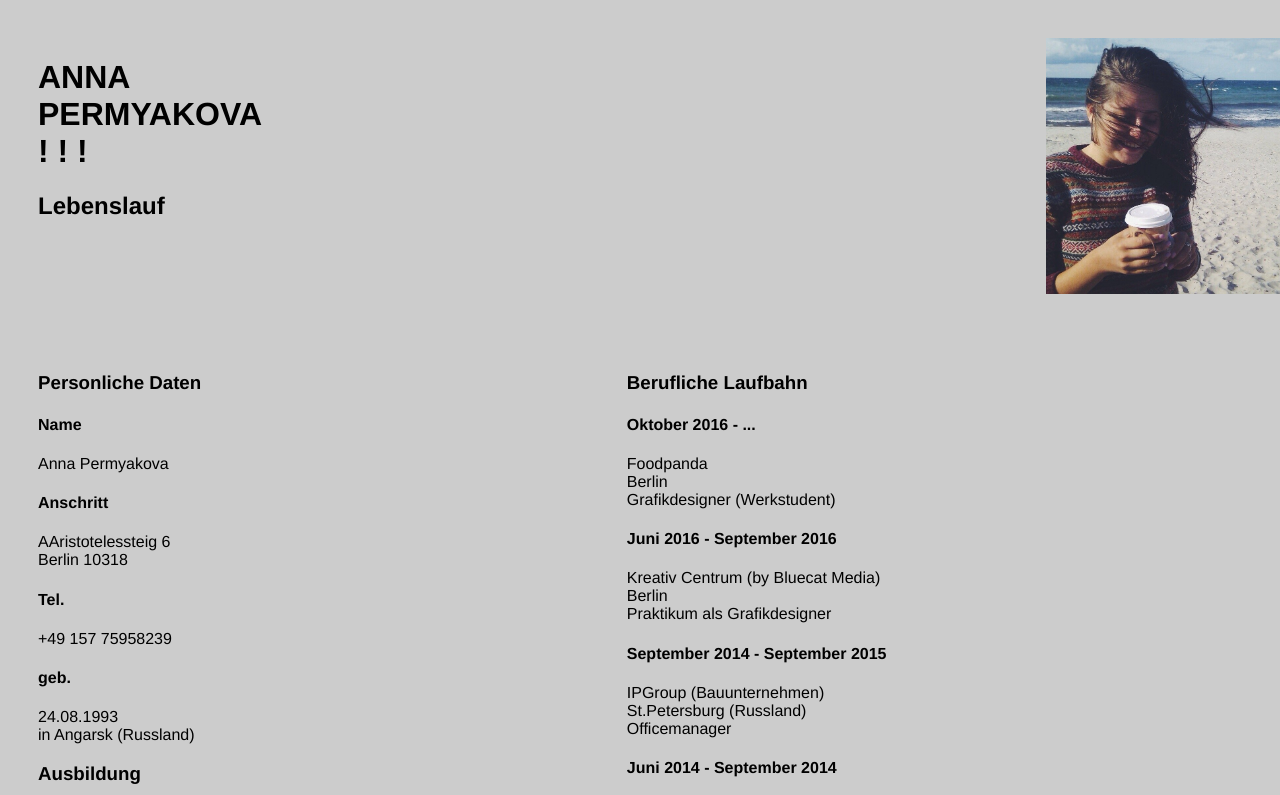
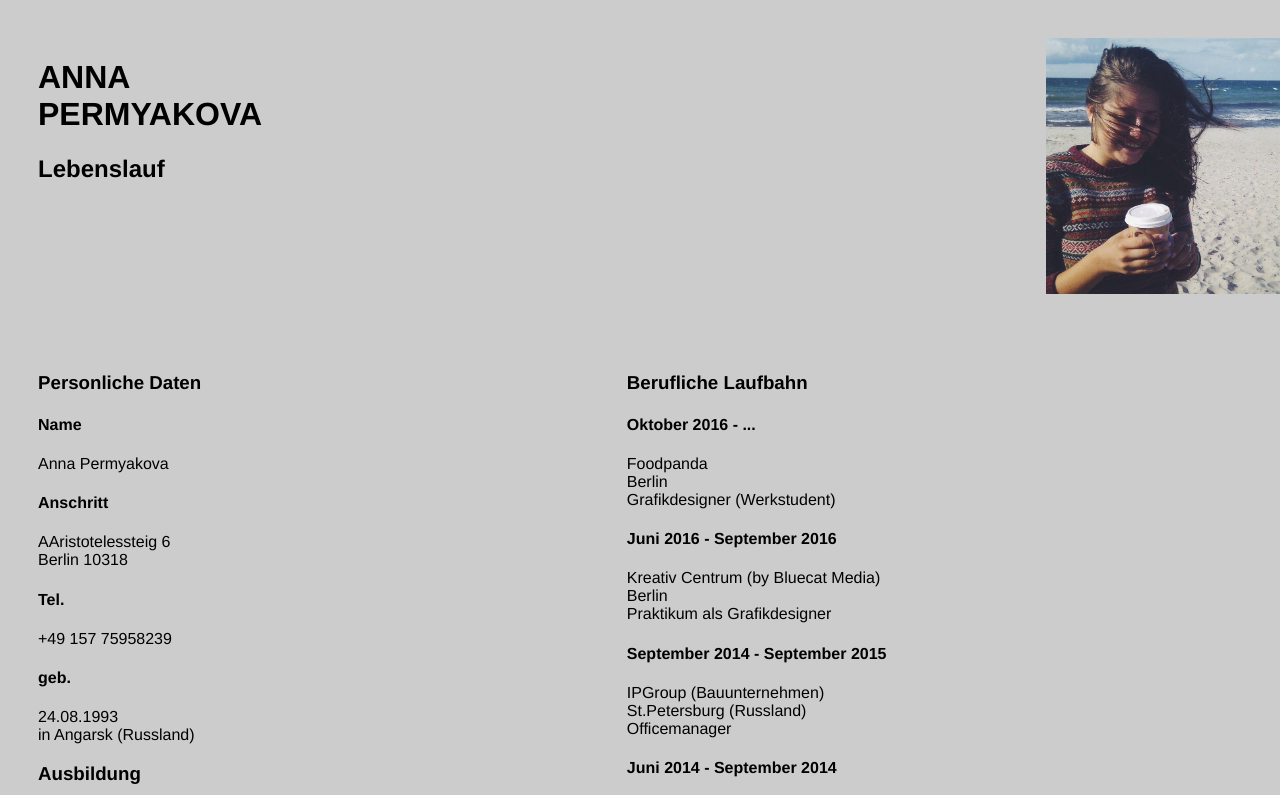
Before and after one commit to AnnaPermyakova/annapermyakova.github.io, a plain HTML site: page index.html in a window 1280 px wide. Shown: the top 795 px of the page. Drawn offline with Linux system fonts and the light colour scheme.

Commit message:
no message

```diff
--- a/index.html
+++ b/index.html
@@ -5,7 +5,7 @@
  <body>
    <div class="content1">
      <div class="content1-left">
-       <h1>ANNA PERMYAKOVA ! ! ! </h1>
+       <h1>ANNA PERMYAKOVA</h1>
        <h2>Lebenslauf</h2>
      </div>
      <div class="content1-right">
```
